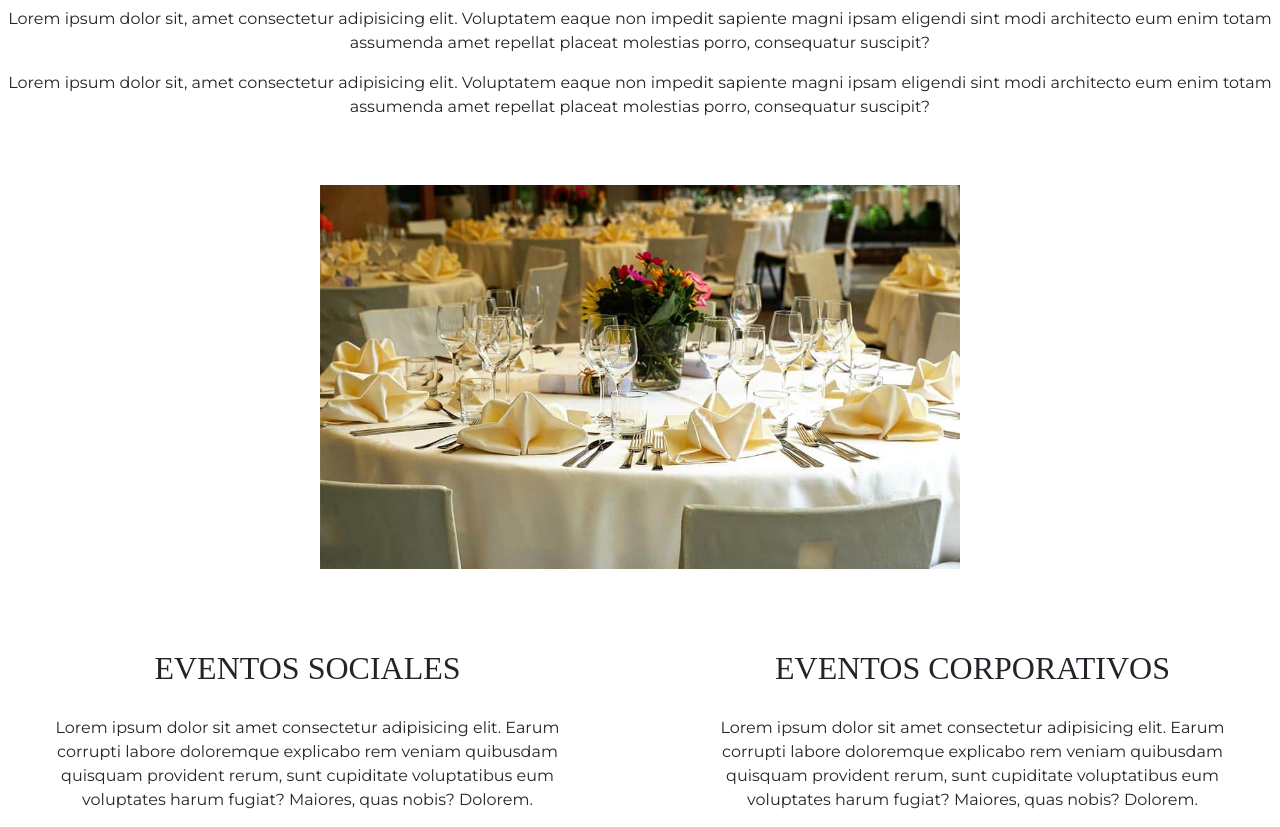
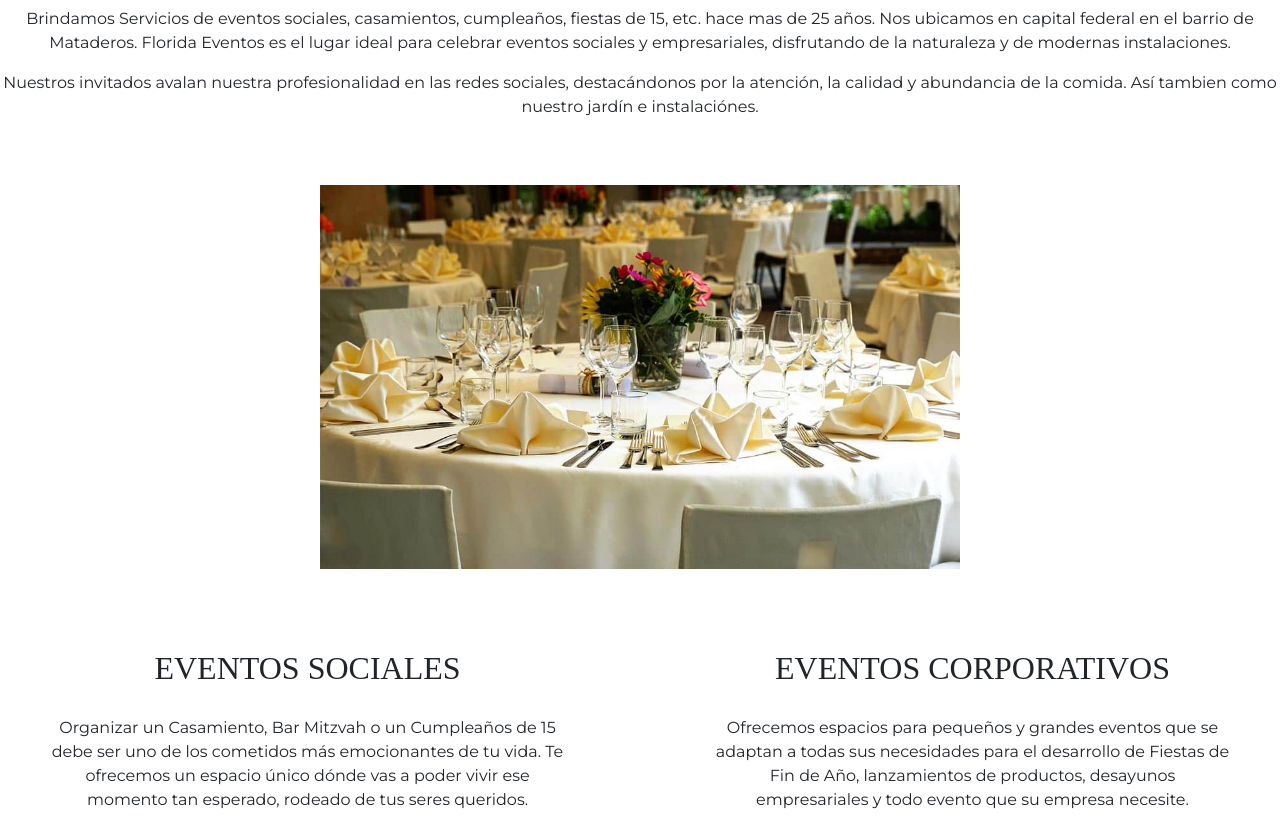
Before and after one commit to IanGerez/Florida-Eventos, a website: page index.html in a window 1280 px wide. Shown: the part 485-1312 px from the top of the page. Drawn offline with nearby package versions, Linux system fonts and the light colour scheme; grey boxes are pictures that could not be loaded.

Commit message:
agregando contenido

```diff
--- a/index.html
+++ b/index.html
@@ -24,7 +24,7 @@
                     <div id="MenuNavegacion" class=" collapse navbar-collapse">
                         <ul class="navbar-nav ms-3">
                             <li class="nav-item"><a class="nav-link" href="#">Inicio</a></li>
-                            <li class="nav-item"><a class="nav-link" href="#nosotros">Nosotros</a></li>
+                            <li class="nav-item"><a class="nav-link" href="#nos">Nosotros</a></li>
                             <li class="nav-item"><a class="nav-link" href="#eventos">Eventos</a></li>
                             <li class="nav-item"><a class="nav-link" href="#galeria">Galeria</a></li>
                             <li class="nav-item"><a class="nav-link" href="#contacto">Contacto</a></li>
@@ -42,11 +42,11 @@
         </div>
     </main>
 
-    <div class="nosotros" id="nosotros">
+    <div class="nosotros" id="nos">
         <div class="qstexto">
             <h2>NOSOTROS</h2>
-            <p>Lorem ipsum dolor sit, amet consectetur adipisicing elit. Voluptatem eaque non impedit sapiente magni ipsam eligendi sint modi architecto eum enim totam assumenda amet repellat placeat molestias porro, consequatur suscipit?</p>
-            <p>Lorem ipsum dolor sit, amet consectetur adipisicing elit. Voluptatem eaque non impedit sapiente magni ipsam eligendi sint modi architecto eum enim totam assumenda amet repellat placeat molestias porro, consequatur suscipit?</p>
+            <p>Brindamos Servicios de eventos sociales, casamientos, cumpleaños, fiestas de 15, etc. hace mas de 25 años. Nos ubicamos en capital federal en el barrio de Mataderos. Florida Eventos es el lugar ideal para celebrar eventos sociales y empresariales, disfrutando de la naturaleza y de modernas instalaciones.</p>
+            <p>Nuestros invitados avalan nuestra profesionalidad en las redes sociales, destacándonos por la atención, la calidad y abundancia de la comida. Así tambien como nuestro jardín e instalaciónes.</p>
         </div>
         <div>
             <img class="portada-9" src="./img/galeria_9.jpg" alt="img9">
@@ -56,12 +56,12 @@
     <div class="grid eventos" id="eventos">
         <div class="sociales">
             <h2>EVENTOS SOCIALES</h2>
-            <p>Lorem ipsum dolor sit amet consectetur adipisicing elit. Earum corrupti labore doloremque explicabo rem veniam quibusdam quisquam provident rerum, sunt cupiditate voluptatibus eum voluptates harum fugiat? Maiores, quas nobis? Dolorem.</p>
+            <p>Organizar un Casamiento, Bar Mitzvah o un Cumpleaños de 15 debe ser uno de los cometidos más emocionantes de tu vida. Te ofrecemos un espacio único dónde vas a poder vivir ese momento tan esperado, rodeado de tus seres queridos.</p>
             <img class="img-social" src="./img/portada_social.jpg">
         </div>
         <div class="corporativo">
             <h2>EVENTOS CORPORATIVOS</h2>
-            <p>Lorem ipsum dolor sit amet consectetur adipisicing elit. Earum corrupti labore doloremque explicabo rem veniam quibusdam quisquam provident rerum, sunt cupiditate voluptatibus eum voluptates harum fugiat? Maiores, quas nobis? Dolorem.</p>
+            <p>Ofrecemos espacios para pequeños y grandes eventos que se adaptan a todas sus necesidades para el desarrollo de Fiestas de Fin de Año, lanzamientos de productos, desayunos empresariales y todo evento que su empresa necesite.</p>
             <img class="img-corpo" src="./img/portada_corpo.jpg">
         </div>
     </div>
```
